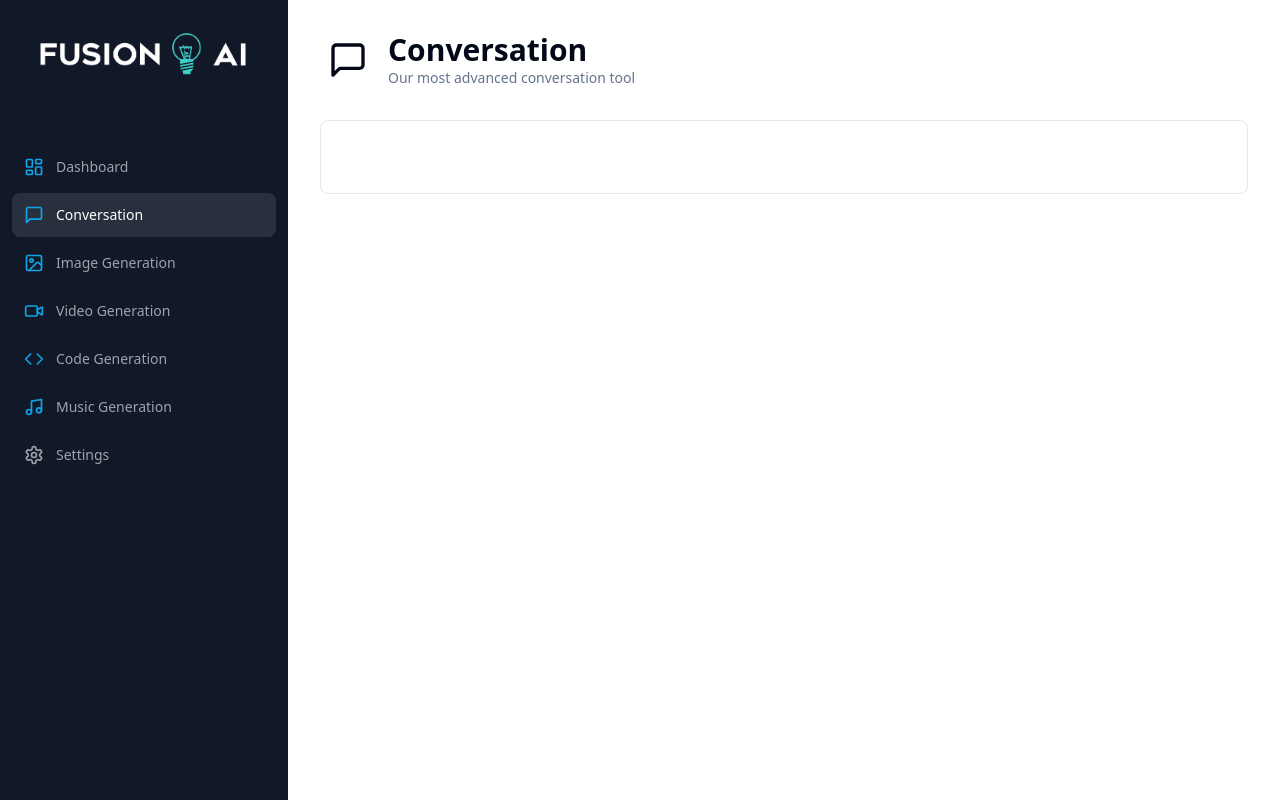
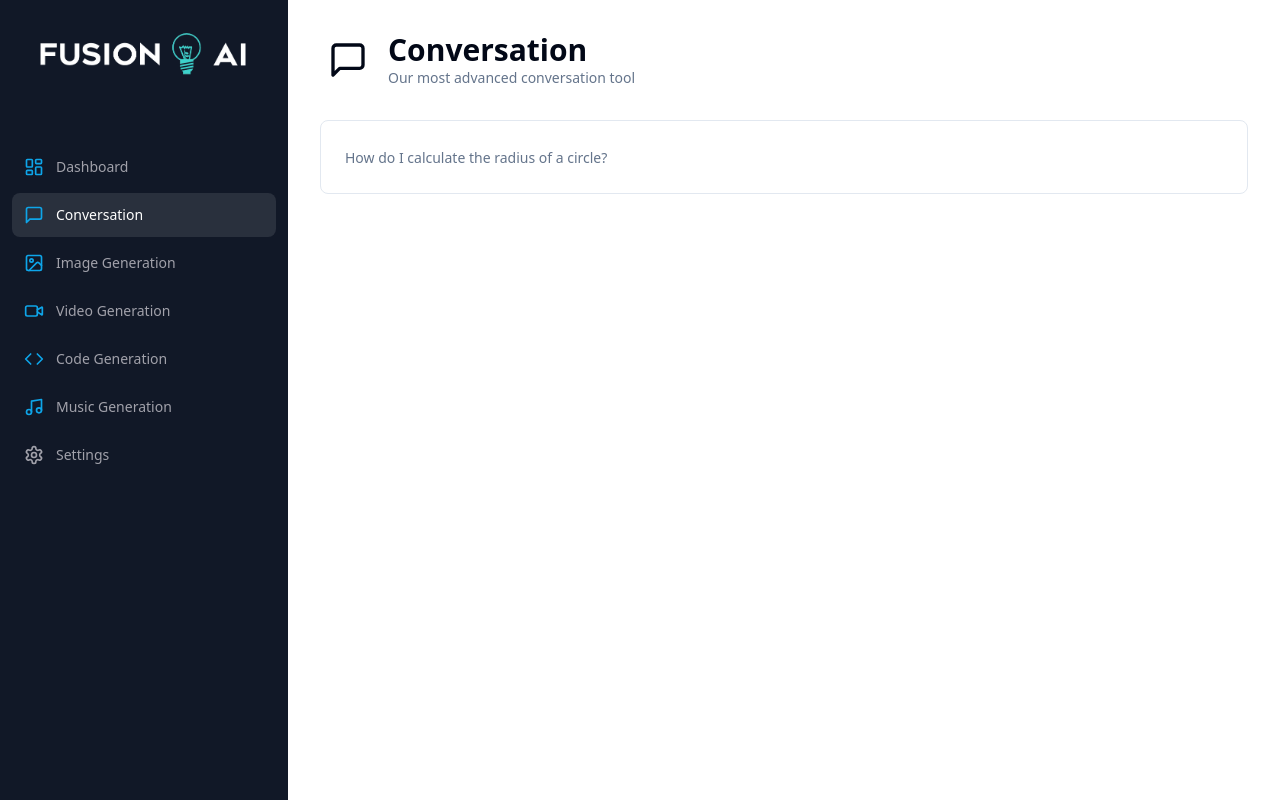
Before and after one commit to PrathamPrajapati7/Fusion-AI, a Next.js app: page /conversation in a window 1280 px wide. Built offline with nearby package versions, Linux system fonts and the light colour scheme.

Commit message:
added a placeholder text

```diff
--- a/src/app/(dashboard)/(routes)/conversation/page.tsx
+++ b/src/app/(dashboard)/(routes)/conversation/page.tsx
@@ -51,7 +51,10 @@ const ConversationPage = () => {
                render={({field}) =>(
                 <FormItem className="col-span-12 lg:col-span-10">
                 <FormControl className="m-0 p-0">
-                    <Input className="border-0 outline-none focus-visible:ring-0 focus-visible:ring-transparent"/>
+                    <Input className="border-0 outline-none focus-visible:ring-0 focus-visible:ring-transparent"
+                    disabled={isLoading}
+                    placeholder="How do I calculate the radius of a circle?"
+                    />
                 </FormControl>
 
                 </FormItem>
```
